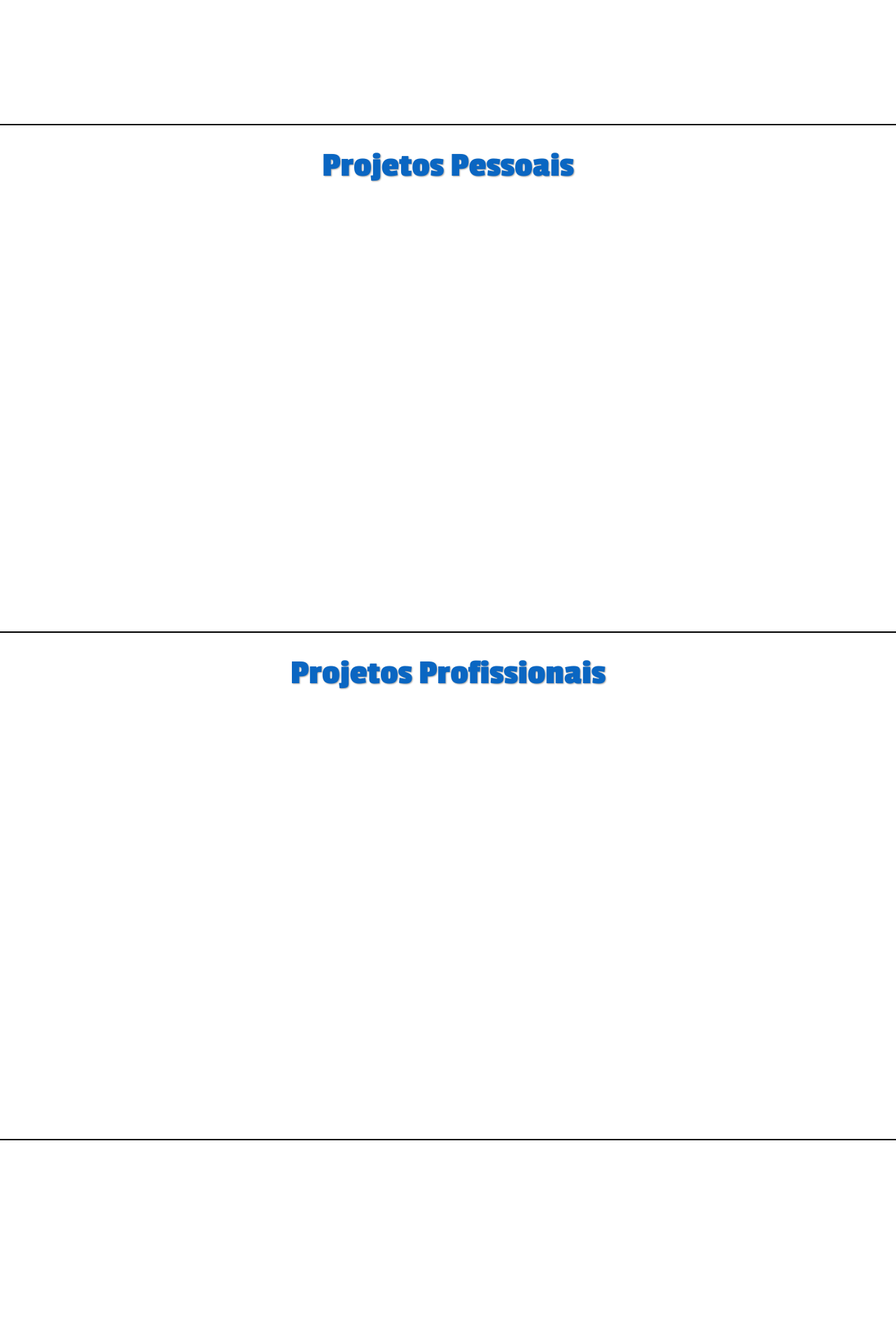
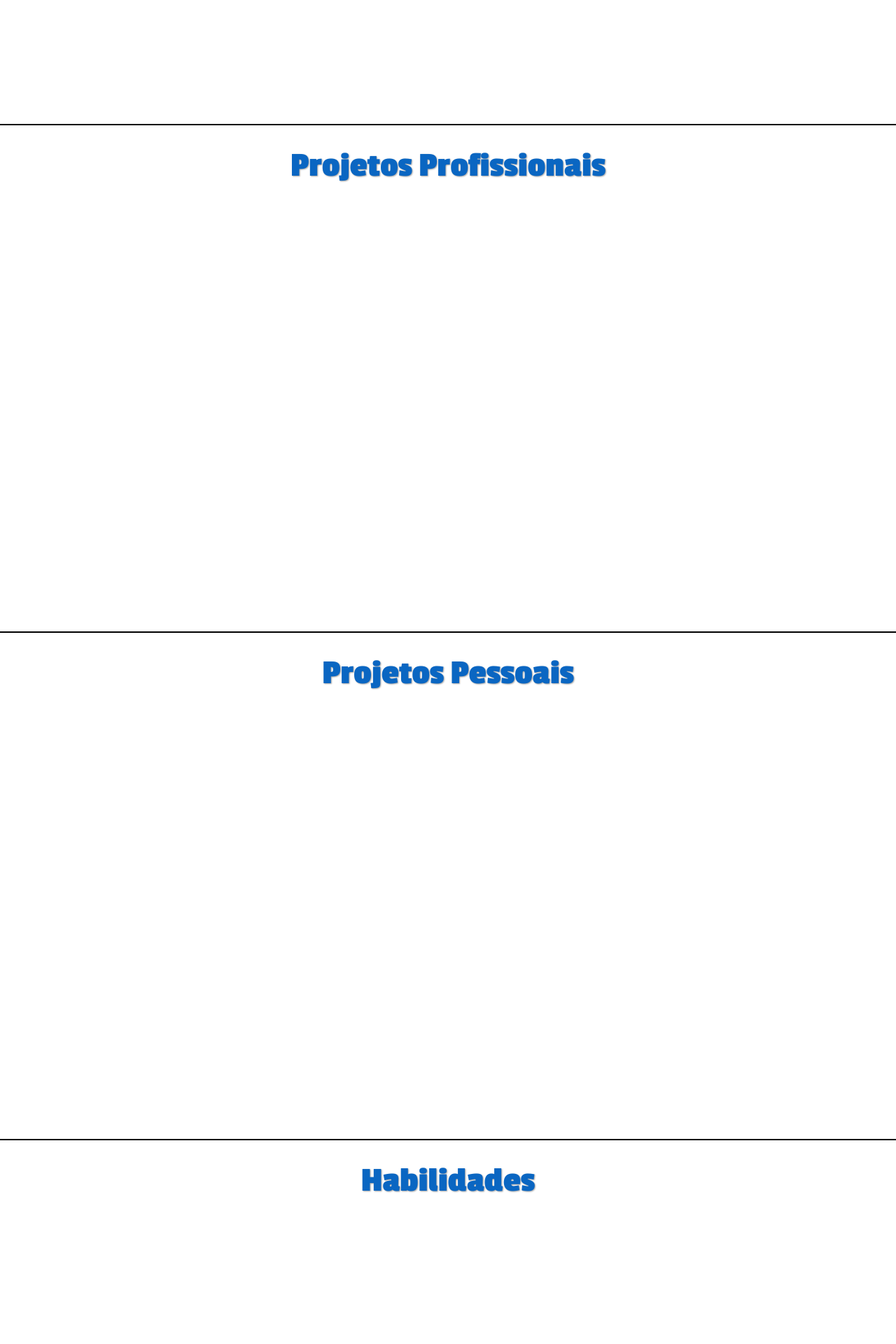
Before and after one commit to RafaelBrandaoS/rafael-portfolio, a Flask app: page / in a window 1280 px wide. Shown: the part 1273-3193 px from the top of the page at 70% size. Run offline with Flask 3, Linux system fonts and the light colour scheme; data that the repository does not hold is empty.

Commit message:
concertei bug no h2 de habilidades

```diff
--- a/python/projetos.py
+++ b/python/projetos.py
@@ -14,7 +14,7 @@
 def listaProjetosProfissionais():
     con = criar_conexao()
     cursor = con.cursor()
-    sql = "select * from projetos where sessao = 'profissionais'"
+    sql = "select * from projetos where sessao = 'profissionais' order by id desc"
     cursor.execute(sql)
     projetosProfissionais = cursor.fetchall()
     cursor.close()
--- a/static/estilos/style.css
+++ b/static/estilos/style.css
@@ -431,6 +431,14 @@
     margin: 0 auto;
 }
 
+.habilidades-content > h2 {
+    font-family:  'Passion One', cursive;
+    text-align: center;
+    font-size: 50px;
+    color: var(--main-color);
+    text-shadow: 1px 1px 2px rgba(0, 0, 0, 0.37);
+}
+
 .habilidades-box {
     margin: 0 auto;
     display: flex;
```
Also changed, not shown: templates/index.html (+25 -25 lines).
